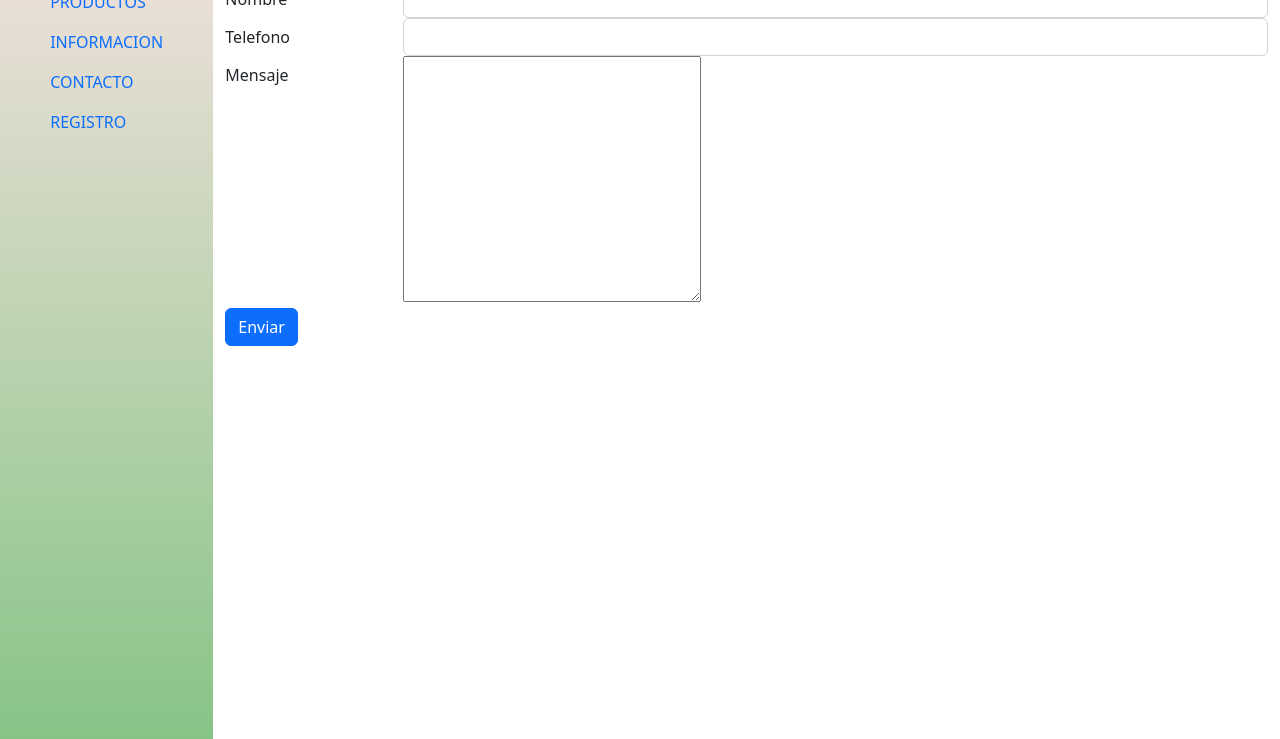
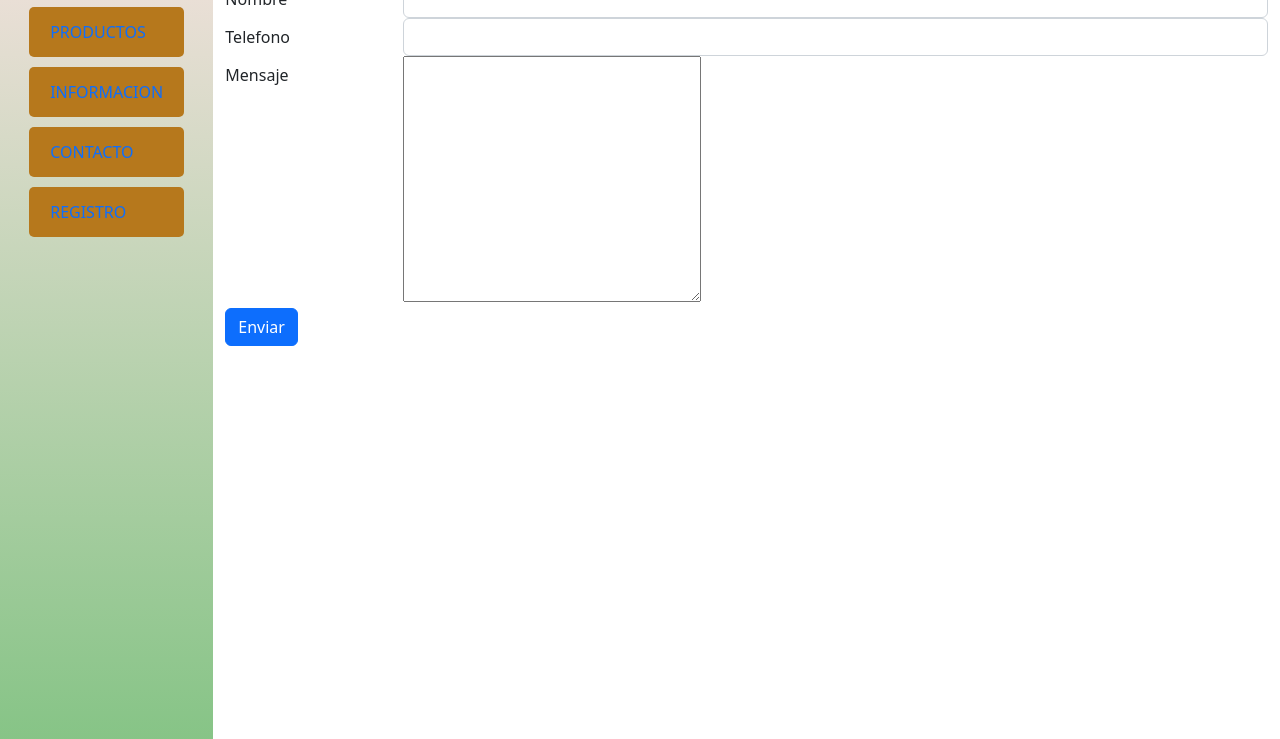
Before and after one commit to acostajluism/chamona-deco-acostajoseluis, a website: page paginas/contacto.html in a window 1280 px wide. Shown: the part 152-891 px from the top of the page. Drawn offline with Linux system fonts and the light colour scheme; files that its build step writes are made by us from their sources.

Commit message:
acomode paginas

```diff
--- a/paginas/contacto.html
+++ b/paginas/contacto.html
@@ -4,9 +4,10 @@
     <meta charset="UTF-8" />
     <meta http-equiv="X-UA-Compatible" content="IE=edge" />
     <meta name="viewport" content="width=device-width, initial-scale=1.0" />
-    <link rel="stylesheet" href="../css/bootstrap.css" />
-    <link rel="stylesheet" href="../styles/styles.css" />
-    <link rel="stylesheet" href="../styles/animacones.css" />
+    <link rel="stylesheet" href="../styles-css/bootstrap.css" />
+    <link rel="stylesheet" href="../styles-css/styles.css" />
+    <link rel="stylesheet" href="../styles-css/main.css">
+    <link rel="stylesheet" href="../styles-css/animacones.css" />
     <title>Document</title>
   </head>
   <body>
```
Also changed, not shown: paginas/informacion.html (+4 -3 lines), paginas/productos.html (+4 -3 lines), paginas/registro.html (+4 -3 lines), 1 other file.
